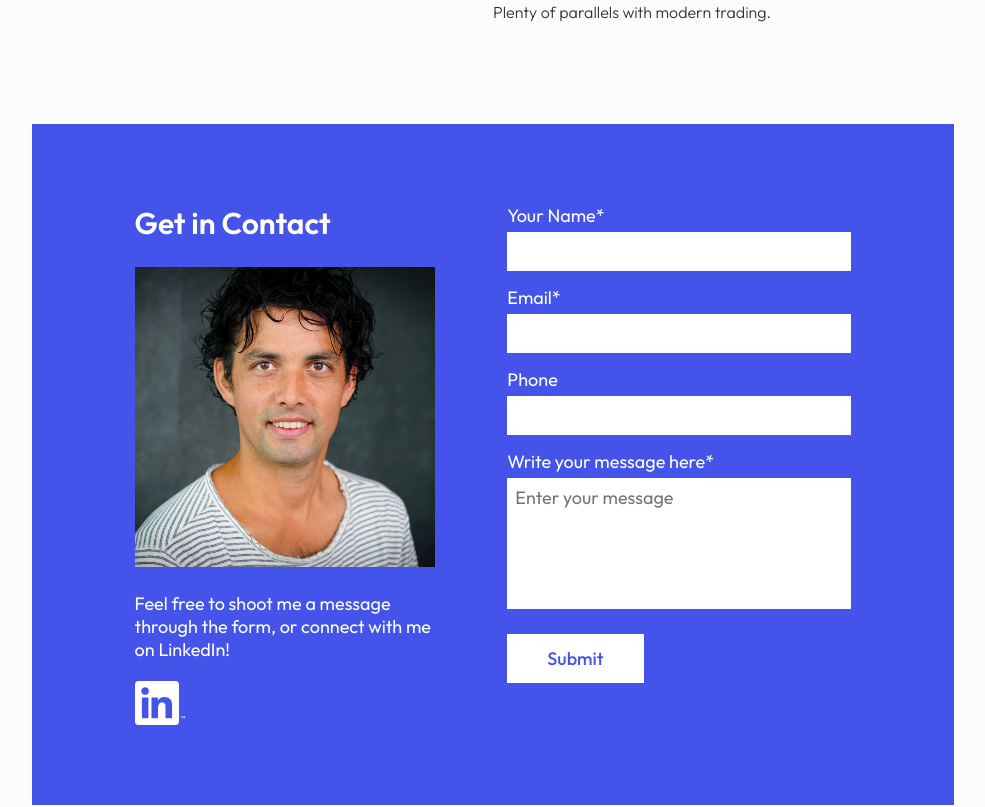
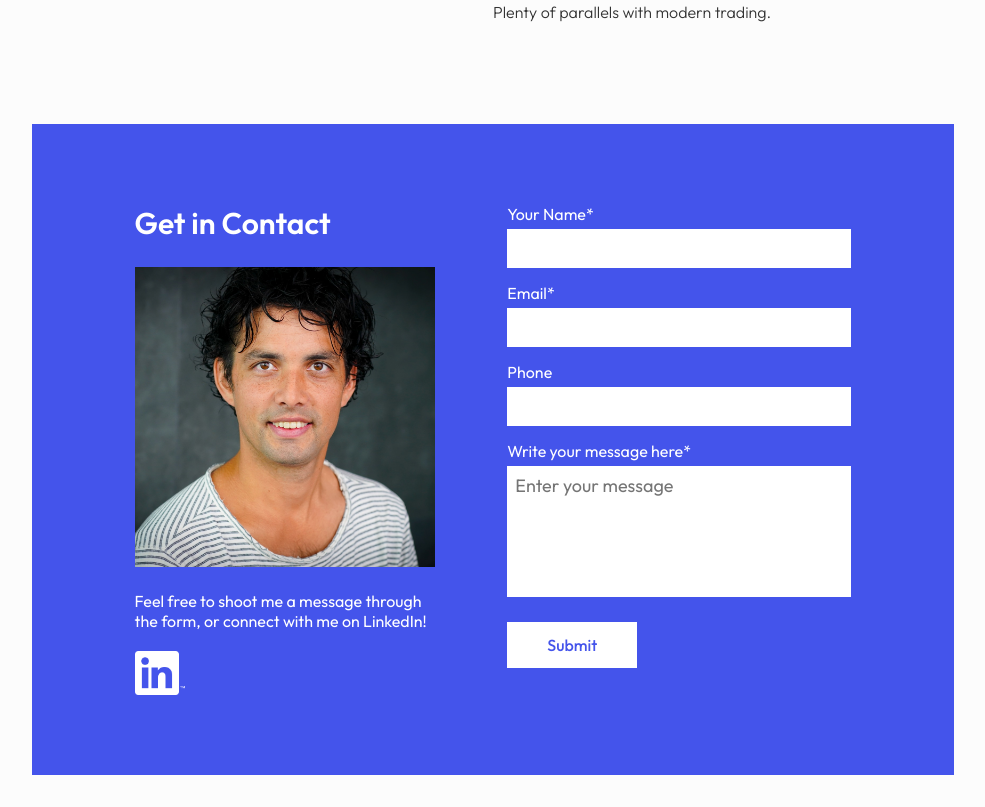
Before and after one commit to gurooria/limitlong, a React (Create React App) app: page /books in a window 1280 px wide. Shown: the part 1846-2653 px from the top of the page, without its empty margins (147-1132 px from the left). Built offline with nearby package versions, Linux system fonts and the light colour scheme.

Commit message:
contact form adjust

```diff
--- a/src/components/Contact/Contact.css
+++ b/src/components/Contact/Contact.css
@@ -10,7 +10,7 @@
     justify-content: space-between;
     background: #4454eb;
     color: #fff;
-    font-size: 18px;
+    font-size: 16px;
 }
 .contact-col{
     flex-basis: 48%;
@@ -26,7 +26,7 @@
     margin-bottom: 20px;
 }
 .contact-col p{
-    font-size: 18px;
+    font-size: 16px;
     max-width: 300px;
     list-style: 0.3;
     color: #fff;
@@ -45,7 +45,7 @@
     font-weight: 500;
     padding: 13px 40px;
     margin-top: 10px;
-    font-size: 18px;
+    font-size: 16px;
     border-radius: 0px;
     cursor: pointer;
     border: 0;
```
